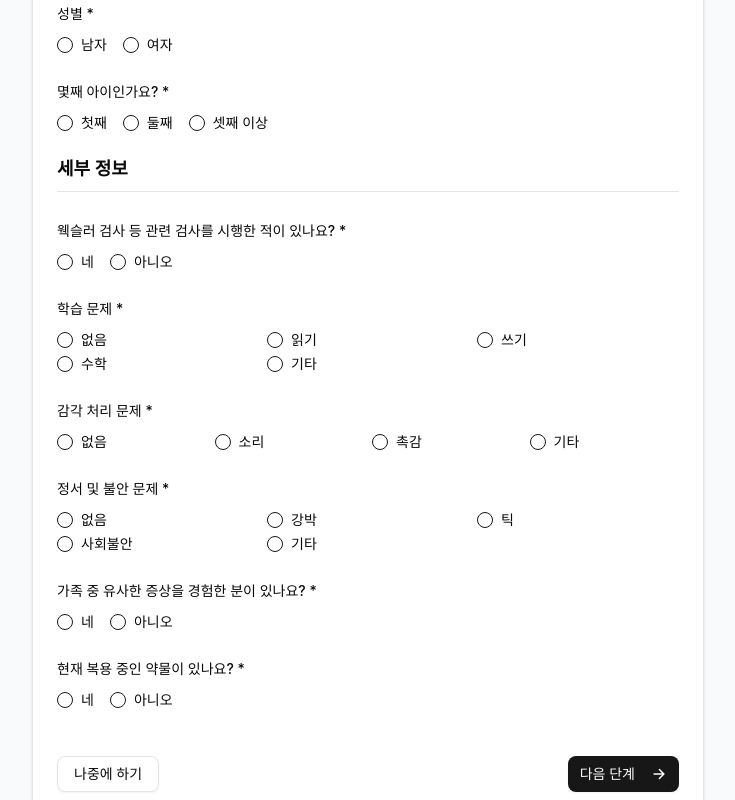
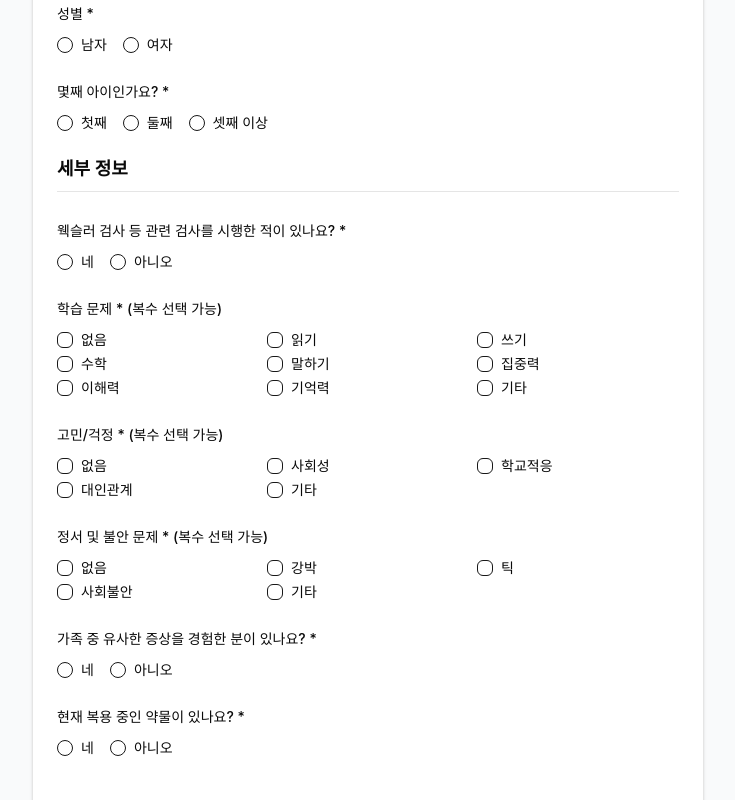
Before and after one commit to letsgoshellby/shellmate-web, a Next.js app: page /signup/client/step1 in a window 1280 px wide. Shown: the part 457-1257 px from the top of the page, without its empty margins (272-1007 px from the left). Built offline with nearby package versions, Linux system fonts and the light colour scheme; no server answers; a web font is replaced by a local one.

Commit message:
FEAT : 약관 전체 동의, 아이 정보 입력 추가 UI 개선

```diff
--- a/src/app/signup/client/step1/page.js
+++ b/src/app/signup/client/step1/page.js
@@ -11,6 +11,7 @@ import { Textarea } from '@/components/ui/textarea';
 import { Label } from '@/components/ui/label';
 import { Card, CardContent, CardDescription, CardHeader, CardTitle } from '@/components/ui/card';
 import { RadioGroup, RadioGroupItem } from '@/components/ui/radio-group';
+import { Checkbox } from '@/components/ui/checkbox';
 import { SignupProgress } from '@/components/auth/SignupProgress';
 import { toast } from 'react-hot-toast';
 import { IoArrowForward } from 'react-icons/io5';
@@ -19,21 +20,7 @@ import { TokenStorage } from '@/lib/auth/tokenStorage';
 
 const API_BASE_URL = process.env.NEXT_PUBLIC_API_URL;
 
-// 필드명 한국어 매핑
-const fieldNameMap = {
-  birth_date: '생년월일',
-  gender: '성별',
-  child_order: '몇째 아이',
-  psychological_test_conducted: '심리검사 여부',
-  learning_problem: '학습 문제',
-  sensory_processing_problem: '감각 처리 문제',
-  emotional_anxiety_problem: '정서 및 불안 문제',
-  family_similar_symptoms: '가족 유사 증상',
-  medication_usage: '약물 복용 여부',
-};
-
 const step1Schema = z.object({
-  // 기본 정보
   birth_date: z.string().regex(/^\d{4}-\d{2}-\d{2}$/, '올바른 날짜 형식을 입력해주세요 (YYYY-MM-DD)'),
   gender: z.enum(['male', 'female'], {
     required_error: '성별을 선택해주세요',
@@ -43,26 +30,15 @@ const step1Schema = z.object({
     required_error: '몇째 아이인지 선택해주세요',
     invalid_type_error: '몇째 아이인지 선택해주세요',
   }),
-  // 세부 정보
   psychological_test_conducted: z.boolean({
     required_error: '심리검사 여부를 선택해주세요',
     invalid_type_error: '심리검사 여부를 선택해주세요',
   }),
-  learning_problem: z.enum(['none', 'reading', 'writing', 'math', 'other'], {
-    required_error: '학습 문제를 선택해주세요',
-    invalid_type_error: '학습 문제를 선택해주세요',
-  }),
-  learning_problem_other: z.string().optional(),
-  sensory_processing_problem: z.enum(['none', 'sound', 'touch', 'other'], {
-    required_error: '감각 처리 문제를 선택해주세요',
-    invalid_type_error: '감각 처리 문제를 선택해주세요',
-  }),
-  sensory_processing_problem_other: z.string().optional(),
-  emotional_anxiety_problem: z.enum(['none', 'obsessive_compulsive', 'tic', 'social_anxiety', 'other'], {
-    required_error: '정서 및 불안 문제를 선택해주세요',
-    invalid_type_error: '정서 및 불안 문제를 선택해주세요',
-  }),
-  emotional_anxiety_problem_other: z.string().optional(),
+  learning_problem: z.array(z.string()).min(1, '학습 문제를 하나 이상 선택해주세요'),
+  learning_problem_detail: z.string().optional(),
+  worries: z.array(z.string()).min(1, '고민/걱정을 하나 이상 선택해주세요'),
+  worries_detail: z.string().optional(),
+  emotional_anxiety_problem: z.array(z.string()).min(1, '정서 및 불안 문제를 하나 이상 선택해주세요'),
   family_similar_symptoms: z.boolean({
     required_error: '가족 유사 증상 여부를 선택해주세요',
     invalid_type_error: '가족 유사 증상 여부를 선택해주세요',
@@ -73,9 +49,40 @@ const step1Schema = z.object({
   }),
 });
 
+const LEARNING_PROBLEM_OPTIONS = [
+  { value: 'none', label: '없음' },
+  { value: 'reading', label: '읽기' },
+  { value: 'writing', label: '쓰기' },
+  { value: 'math', label: '수학' },
+  { value: 'speaking', label: '말하기' },
+  { value: 'attention', label: '집중력' },
+  { value: 'comprehension', label: '이해력' },
+  { value: 'memory', label: '기억력' },
+  { value: 'other', label: '기타' },
+];
+
+const WORRIES_OPTIONS = [
+  { value: 'none', label: '없음' },
+  { value: 'sociality', label: '사회성' },
+  { value: 'school_adaptation', label: '학교적응' },
+  { value: 'interpersonal', label: '대인관계' },
+  { value: 'other', label: '기타' },
+];
+
+const EMOTIONAL_ANXIETY_OPTIONS = [
+  { value: 'none', label: '없음' },
+  { value: 'obsessive_compulsive', label: '강박' },
+  { value: 'tic', label: '틱' },
+  { value: 'social_anxiety', label: '사회불안' },
+  { value: 'other', label: '기타' },
+];
+
 export default function ClientSignupStep1Page() {
   const router = useRouter();
   const [loading, setLoading] = useState(false);
+  const [selectedLearningProblems, setSelectedLearningProblems] = useState([]);
+  const [selectedWorries, setSelectedWorries] = useState([]);
+  const [selectedEmotionalProblems, setSelectedEmotionalProblems] = useState([]);
 
   const {
     register,
@@ -89,17 +96,28 @@ export default function ClientSignupStep1Page() {
       psychological_test_conducted: undefined,
       family_similar_symptoms: undefined,
       medication_usage: undefined,
+      learning_problem: [],
+      worries: [],
+      emotional_anxiety_problem: [],
     }
   });
 
   const watchGender = watch('gender');
   const watchChildOrder = watch('child_order');
-  const watchLearningProblem = watch('learning_problem');
-  const watchSensoryProcessingProblem = watch('sensory_processing_problem');
-  const watchEmotionalAnxietyProblem = watch('emotional_anxiety_problem');
   const watchPsychologicalTestConducted = watch('psychological_test_conducted');
   const watchFamilySimilarSymptoms = watch('family_similar_symptoms');
   const watchMedicationUsage = watch('medication_usage');
+
+  const handleCheckboxChange = (value, selected, setSelected, fieldName) => {
+    let next;
+    if (selected.includes(value)) {
+      next = selected.filter(v => v !== value);
+    } else {
+      next = [...selected, value];
+    }
+    setSelected(next);
+    setValue(fieldName, next);
+  };
 
   const handleStep1Submit = async (data) => {
     setLoading(true);
@@ -111,21 +129,13 @@ export default function ClientSignupStep1Page() {
         return;
       }
 
-      // 백엔드에서 배열로 기대하는 필드들을 배열로 변환
-      const submitData = {
-        ...data,
-        learning_problem: data.learning_problem ? [data.learning_problem] : [],
-        sensory_processing_problem: data.sensory_processing_problem ? [data.sensory_processing_problem] : [],
-        emotional_anxiety_problem: data.emotional_anxiety_problem ? [data.emotional_anxiety_problem] : [],
-      };
-
       const response = await fetch(`${API_BASE_URL}/me/client/child/`, {
         method: 'POST',
         headers: {
           'Content-Type': 'application/json',
           'Authorization': `Bearer ${token}`,
         },
-        body: JSON.stringify(submitData),
+        body: JSON.stringify(data),
       });
 
       const responseData = await response.json();
@@ -136,16 +146,8 @@ export default function ClientSignupStep1Page() {
         } else if (responseData.detail) {
           toast.error(responseData.detail);
         } else {
-          // 필드별 에러 메시지를 한국어로 표시
-          const errorFields = Object.keys(responseData);
-          if (errorFields.length > 0) {
-            const fieldNames = errorFields
-              .map(key => fieldNameMap[key] || key)
-              .join(', ');
-            toast.error(`오류가 발생했습니다.\n${fieldNames} 필드를 확인해주세요.`);
-          } else {
-            toast.error('오류가 발생했습니다. 입력 내용을 확인해주세요.');
-          }
+          const firstError = Object.values(responseData)[0];
+          toast.error(Array.isArray(firstError) ? firstError[0] : '입력 내용을 확인해주세요.');
         }
         return;
       }
@@ -181,7 +183,7 @@ export default function ClientSignupStep1Page() {
             <SignupProgress currentStep={1} />
 
             <form onSubmit={handleSubmit(handleStep1Submit)} className="space-y-6">
-              {/* 기본 정보 섹션 */}
+              {/* 기본 정보 */}
               <div className="space-y-8">
                 <h3 className="font-semibold text-lg border-b pb-2">기본 정보</h3>
 
@@ -194,8 +196,7 @@ export default function ClientSignupStep1Page() {
                     maxLength={10}
                     {...register('birth_date', {
                       onChange: (e) => {
-                        const formatted = formatDate(e.target.value);
-                        e.target.value = formatted;
+                        e.target.value = formatDate(e.target.value);
                       }
                     })}
                     className={errors.birth_date ? 'border-red-500' : ''}
@@ -252,10 +253,11 @@ export default function ClientSignupStep1Page() {
                 </div>
               </div>
 
-              {/* 세부 정보 섹션 */}
+              {/* 세부 정보 */}
               <div className="space-y-8">
                 <h3 className="font-semibold text-lg border-b pb-2">세부 정보</h3>
 
+                {/* 심리검사 여부 */}
                 <div className="space-y-4">
                   <Label>웩슬러 검사 등 관련 검사를 시행한 적이 있나요? *</Label>
                   <RadioGroup
@@ -274,122 +276,87 @@ export default function ClientSignupStep1Page() {
                   </RadioGroup>
                 </div>
 
+                {/* 학습 문제 - 복수선택 */}
                 <div className="space-y-4">
-                  <Label>학습 문제 *</Label>
-                  <RadioGroup
-                    value={watchLearningProblem}
-                    onValueChange={(value) => setValue('learning_problem', value)}
-                    className="grid grid-cols-2 sm:grid-cols-3 gap-2"
-                  >
-                    <div className="flex items-center space-x-2">
-                      <RadioGroupItem value="none" id="learning_none" />
-                      <Label htmlFor="learning_none" className="font-normal cursor-pointer">없음</Label>
+                  <Label>학습 문제 * (복수 선택 가능)</Label>
+                  <div className="grid grid-cols-2 sm:grid-cols-3 gap-2">
+                    {LEARNING_PROBLEM_OPTIONS.map(({ value, label }) => (
+                      <div key={value} className="flex items-center space-x-2">
+                        <Checkbox
+                          id={`learning_${value}`}
+                          checked={selectedLearningProblems.includes(value)}
+                          onCheckedChange={() =>
+                            handleCheckboxChange(value, selectedLearningProblems, setSelectedLearningProblems, 'learning_problem')
+                          }
+                        />
+                        <Label htmlFor={`learning_${value}`} className="font-normal cursor-pointer">{label}</Label>
                       </div>
-                    <div className="flex items-center space-x-2">
-                      <RadioGroupItem value="reading" id="reading" />
-                      <Label htmlFor="reading" className="font-normal cursor-pointer">읽기</Label>
+                    ))}
                   </div>
-                    <div className="flex items-center space-x-2">
-                      <RadioGroupItem value="writing" id="writing" />
-                      <Label htmlFor="writing" className="font-normal cursor-pointer">쓰기</Label>
-                    </div>
-                    <div className="flex items-center space-x-2">
-                      <RadioGroupItem value="math" id="math" />
-                      <Label htmlFor="math" className="font-normal cursor-pointer">수학</Label>
-                    </div>
-                    <div className="flex items-center space-x-2">
-                      <RadioGroupItem value="other" id="learning_other" />
-                      <Label htmlFor="learning_other" className="font-normal cursor-pointer">기타</Label>
-                    </div>
-                  </RadioGroup>
                   {errors.learning_problem && (
                     <p className="text-sm text-red-500">{errors.learning_problem.message}</p>
                   )}
-                  {watchLearningProblem === 'other' && (
+                  {selectedLearningProblems.includes('other') && (
                     <Textarea
                       placeholder="기타 학습 문제를 입력해주세요"
-                      {...register('learning_problem_other')}
+                      {...register('learning_problem_detail')}
                       rows={3}
                     />
                   )}
                 </div>
 
+                {/* 고민/걱정 - 복수선택 */}
                 <div className="space-y-4">
-                  <Label>감각 처리 문제 *</Label>
-                  <RadioGroup
-                    value={watchSensoryProcessingProblem}
-                    onValueChange={(value) => setValue('sensory_processing_problem', value)}
-                    className="grid grid-cols-2 sm:grid-cols-4 gap-2"
-                  >
-                    <div className="flex items-center space-x-2">
-                      <RadioGroupItem value="none" id="sensory_none" />
-                      <Label htmlFor="sensory_none" className="font-normal cursor-pointer">없음</Label>
+                  <Label>고민/걱정 * (복수 선택 가능)</Label>
+                  <div className="grid grid-cols-2 sm:grid-cols-3 gap-2">
+                    {WORRIES_OPTIONS.map(({ value, label }) => (
+                      <div key={value} className="flex items-center space-x-2">
+                        <Checkbox
+                          id={`worries_${value}`}
+                          checked={selectedWorries.includes(value)}
+                          onCheckedChange={() =>
+                            handleCheckboxChange(value, selectedWorries, setSelectedWorries, 'worries')
+                          }
+                        />
+                        <Label htmlFor={`worries_${value}`} className="font-normal cursor-pointer">{label}</Label>
                       </div>
-                    <div className="flex items-center space-x-2">
-                      <RadioGroupItem value="sound" id="sound" />
-                      <Label htmlFor="sound" className="font-normal cursor-pointer">소리</Label>
+                    ))}
                   </div>
-                    <div className="flex items-center space-x-2">
-                      <RadioGroupItem value="touch" id="touch" />
-                      <Label htmlFor="touch" className="font-normal cursor-pointer">촉감</Label>
-                    </div>
-                    <div className="flex items-center space-x-2">
-                      <RadioGroupItem value="other" id="sensory_other" />
-                      <Label htmlFor="sensory_other" className="font-normal cursor-pointer">기타</Label>
-                    </div>
-                  </RadioGroup>
-                  {errors.sensory_processing_problem && (
-                    <p className="text-sm text-red-500">{errors.sensory_processing_problem.message}</p>
+                  {errors.worries && (
+                    <p className="text-sm text-red-500">{errors.worries.message}</p>
                   )}
-                  {watchSensoryProcessingProblem === 'other' && (
+                  {selectedWorries.includes('other') && (
                     <Textarea
-                      placeholder="기타 감각 처리 문제를 입력해주세요"
-                      {...register('sensory_processing_problem_other')}
+                      placeholder="기타 고민/걱정을 입력해주세요"
+                      {...register('worries_detail')}
                       rows={3}
                     />
                   )}
                 </div>
 
+                {/* 정서 및 불안 문제 - 복수선택 */}
                 <div className="space-y-4">
-                  <Label>정서 및 불안 문제 *</Label>
-                  <RadioGroup
-                    value={watchEmotionalAnxietyProblem}
-                    onValueChange={(value) => setValue('emotional_anxiety_problem', value)}
-                    className="grid grid-cols-2 sm:grid-cols-3 gap-2"
-                  >
-                    <div className="flex items-center space-x-2">
-                      <RadioGroupItem value="none" id="emotional_none" />
-                      <Label htmlFor="emotional_none" className="font-normal cursor-pointer">없음</Label>
+                  <Label>정서 및 불안 문제 * (복수 선택 가능)</Label>
+                  <div className="grid grid-cols-2 sm:grid-cols-3 gap-2">
+                    {EMOTIONAL_ANXIETY_OPTIONS.map(({ value, label }) => (
+                      <div key={value} className="flex items-center space-x-2">
+                        <Checkbox
+                          id={`emotional_${value}`}
+                          checked={selectedEmotionalProblems.includes(value)}
+                          onCheckedChange={() =>
+                            handleCheckboxChange(value, selectedEmotionalProblems, setSelectedEmotionalProblems, 'emotional_anxiety_problem')
+                          }
+                        />
+                        <Label htmlFor={`emotional_${value}`} className="font-normal cursor-pointer">{label}</Label>
                       </div>
-                    <div className="flex items-center space-x-2">
-                      <RadioGroupItem value="obsessive_compulsive" id="obsessive_compulsive" />
-                      <Label htmlFor="obsessive_compulsive" className="font-normal cursor-pointer">강박</Label>
+                    ))}
                   </div>
-                    <div className="flex items-center space-x-2">
-                      <RadioGroupItem value="tic" id="tic" />
-                      <Label htmlFor="tic" className="font-normal cursor-pointer">틱</Label>
-                    </div>
-                    <div className="flex items-center space-x-2">
-                      <RadioGroupItem value="social_anxiety" id="social_anxiety" />
-                      <Label htmlFor="social_anxiety" className="font-normal cursor-pointer">사회불안</Label>
-                    </div>
-                    <div className="flex items-center space-x-2">
-                      <RadioGroupItem value="other" id="emotional_other" />
-                      <Label htmlFor="emotional_other" className="font-normal cursor-pointer">기타</Label>
-                    </div>
-                  </RadioGroup>
                   {errors.emotional_anxiety_problem && (
                     <p className="text-sm text-red-500">{errors.emotional_anxiety_problem.message}</p>
                   )}
-                  {watchEmotionalAnxietyProblem === 'other' && (
-                    <Textarea
-                      placeholder="기타 정서 및 불안 문제를 입력해주세요"
-                      {...register('emotional_anxiety_problem_other')}
-                      rows={3}
-                    />
-                  )}
                 </div>
 
+                {/* 가족력 */}
                 <div className="space-y-4">
                   <Label>가족 중 유사한 증상을 경험한 분이 있나요? *</Label>
                   <RadioGroup
@@ -408,6 +375,7 @@ export default function ClientSignupStep1Page() {
                   </RadioGroup>
                 </div>
 
+                {/* 약물 복용 */}
                 <div className="space-y-4">
                   <Label>현재 복용 중인 약물이 있나요? *</Label>
                   <RadioGroup
@@ -435,10 +403,7 @@ export default function ClientSignupStep1Page() {
                 >
                   나중에 하기
                 </Button>
-                <Button
-                  type="submit"
-                  disabled={loading}
-                >
+                <Button type="submit" disabled={loading}>
                   {loading ? (
                     <>
                       <Loader2 className="mr-2 h-4 w-4 animate-spin" />
--- a/src/app/signup/client/step3/page.js
+++ b/src/app/signup/client/step3/page.js
@@ -24,7 +24,7 @@ const step3Schema = z.object({
 const interestOptions = [
   { value: 'academic', label: '학업' },
   { value: 'friendship', label: '친구관계' },
-  { value: 'sensory_issues', label: '감각 문제' },
+  // { value: 'sensory_issues', label: '감각 문제' },
   { value: 'language', label: '언어' },
   { value: 'emotional_anxiety', label: '정서 불안' },
   { value: 'behavioral_issues', label: '행동 문제' },
```
Also changed, not shown: src/app/signup/client/social-terms/page.js (+32 -5 lines), src/app/signup/client/step2/page.js (+140 -64 lines). Lines whose indentation alone changed are shown as unchanged.
